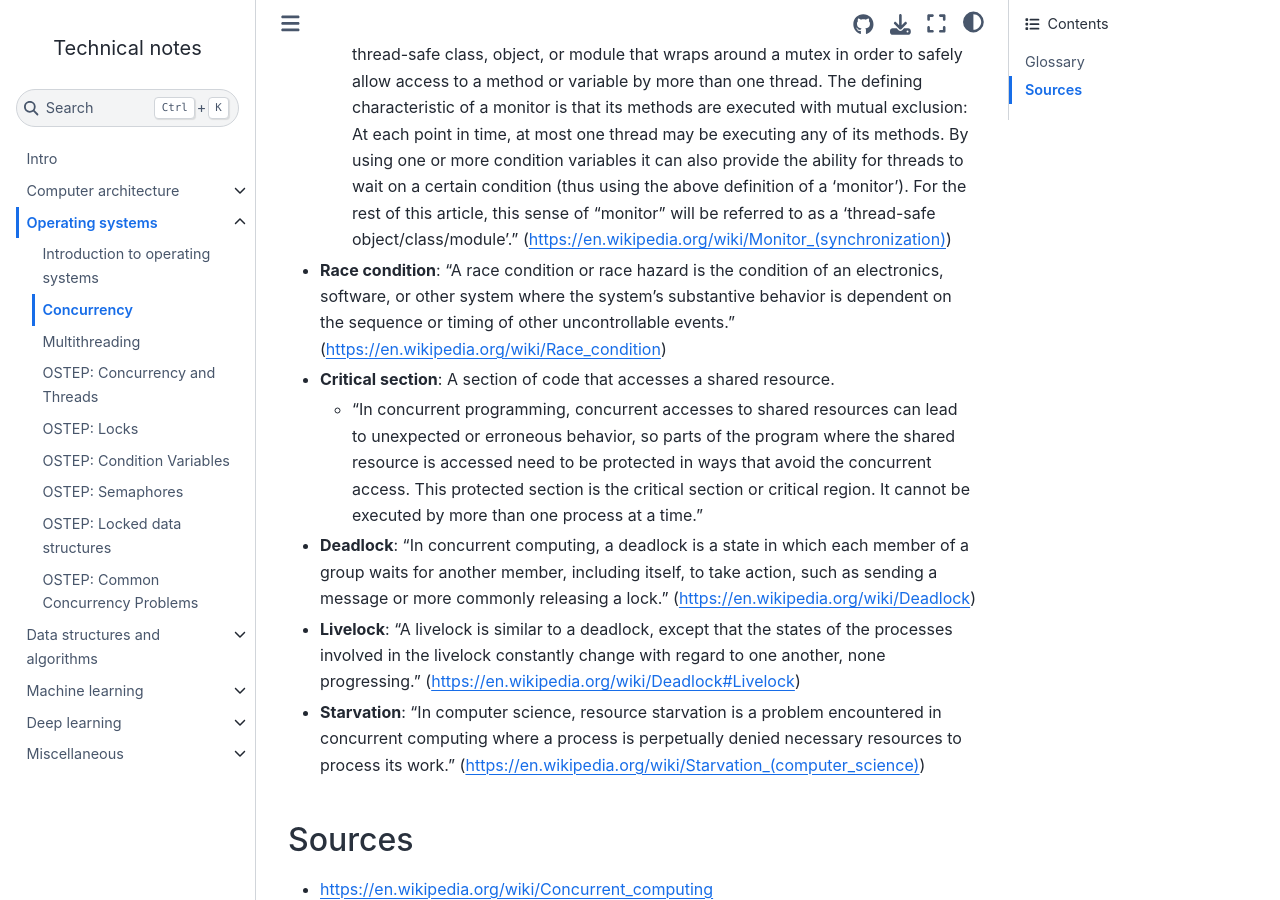
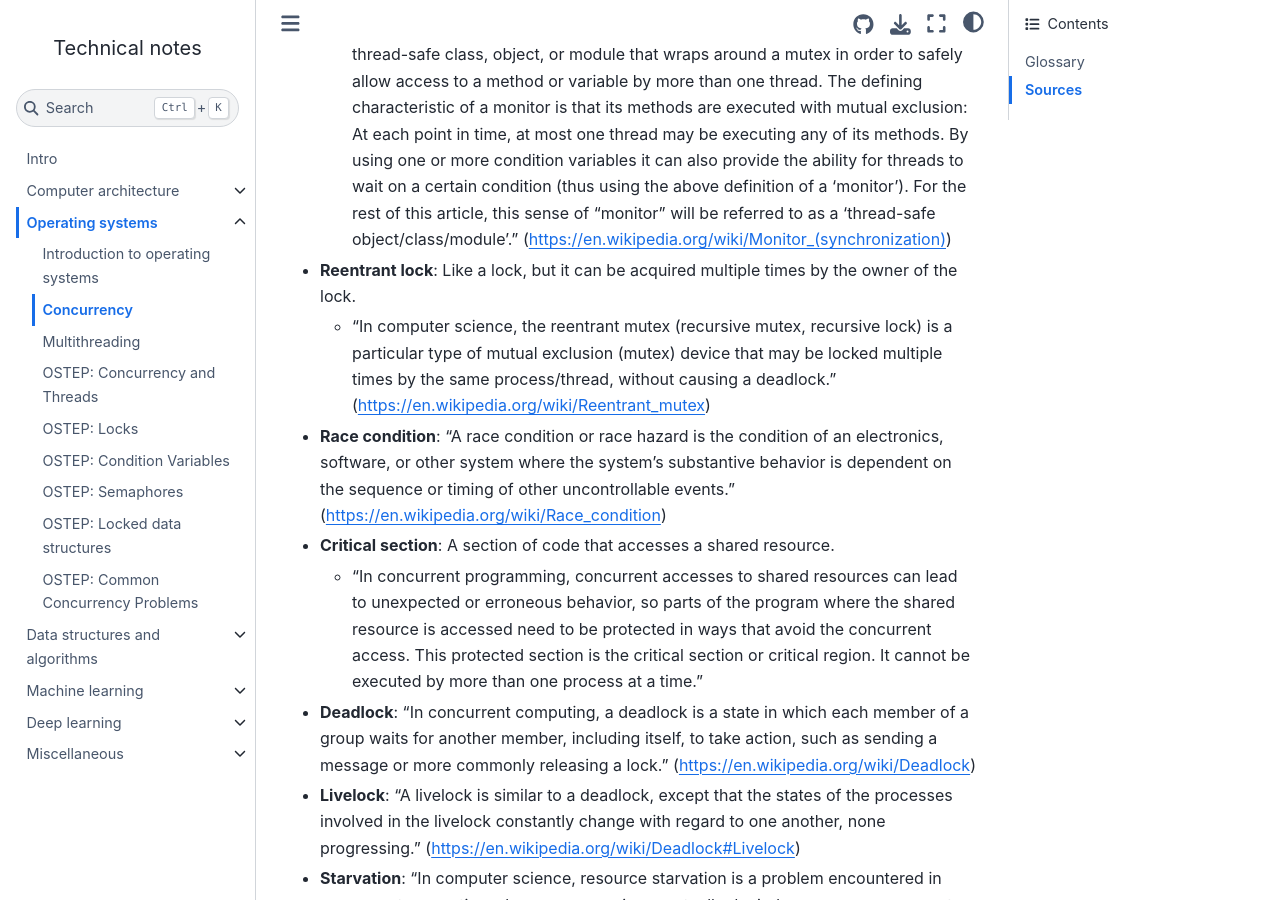
Before and after one commit to hacobe/notes, a Jupyter Book: the page built from concurrency.md, in a window 1280 px wide and 900 px high, scrolled down 1305 px. Built offline with Jupyter Book 1.0.4 settings and Sphinx 7.4.7 and the Sphinx Book theme 1.1.4, drawn with Linux system fonts in a browser that asks for light colours; pages that are not in the unit, such as notebooks, are missing from menus.

Commit message:
Add RLock to concurrency post

```diff
--- a/concurrency.md
+++ b/concurrency.md
@@ -13,6 +13,8 @@ A computer program is a sequence of instructions. We can execute 2 computer prog
 	* "In computer science, a semaphore is a variable or abstract data type used to control access to a common resource by multiple threads and avoid critical section problems in a concurrent system such as a multitasking operating system. A trivial semaphore is a plain variable that is changed (for example, incremented or decremented, or toggled) depending on programmer-defined conditions." (https://en.wikipedia.org/wiki/Semaphore_(programming))
 * **Monitor**: A monitor has 2 definitions. In the first definition, a monitor is a pattern in concurrent programming that uses a lock and condition variables to temporarily give up access to a resource in order to wait for a condition to be met and then regain access. In the second definition, it just refers to a thread-safe class, object or module.
 	* "A monitor consists of a mutex (lock) object and condition variables. A condition variable essentially is a container of threads that are waiting for a certain condition. Monitors provide a mechanism for threads to temporarily give up exclusive access in order to wait for some condition to be met, before regaining exclusive access and resuming their task...Another definition of monitor is a thread-safe class, object, or module that wraps around a mutex in order to safely allow access to a method or variable by more than one thread. The defining characteristic of a monitor is that its methods are executed with mutual exclusion: At each point in time, at most one thread may be executing any of its methods. By using one or more condition variables it can also provide the ability for threads to wait on a certain condition (thus using the above definition of a 'monitor'). For the rest of this article, this sense of "monitor" will be referred to as a 'thread-safe object/class/module'." (https://en.wikipedia.org/wiki/Monitor_(synchronization))
+* **Reentrant lock**: Like a lock, but it can be acquired multiple times by the owner of the lock.
+	* "In computer science, the reentrant mutex (recursive mutex, recursive lock) is a particular type of mutual exclusion (mutex) device that may be locked multiple times by the same process/thread, without causing a deadlock." (https://en.wikipedia.org/wiki/Reentrant_mutex)
 * **Race condition**: "A race condition or race hazard is the condition of an electronics, software, or other system where the system's substantive behavior is dependent on the sequence or timing of other uncontrollable events." (https://en.wikipedia.org/wiki/Race_condition)
 * **Critical section**: A section of code that accesses a shared resource.
 	* "In concurrent programming, concurrent accesses to shared resources can lead to unexpected or erroneous behavior, so parts of the program where the shared resource is accessed need to be protected in ways that avoid the concurrent access. This protected section is the critical section or critical region. It cannot be executed by more than one process at a time."
```
